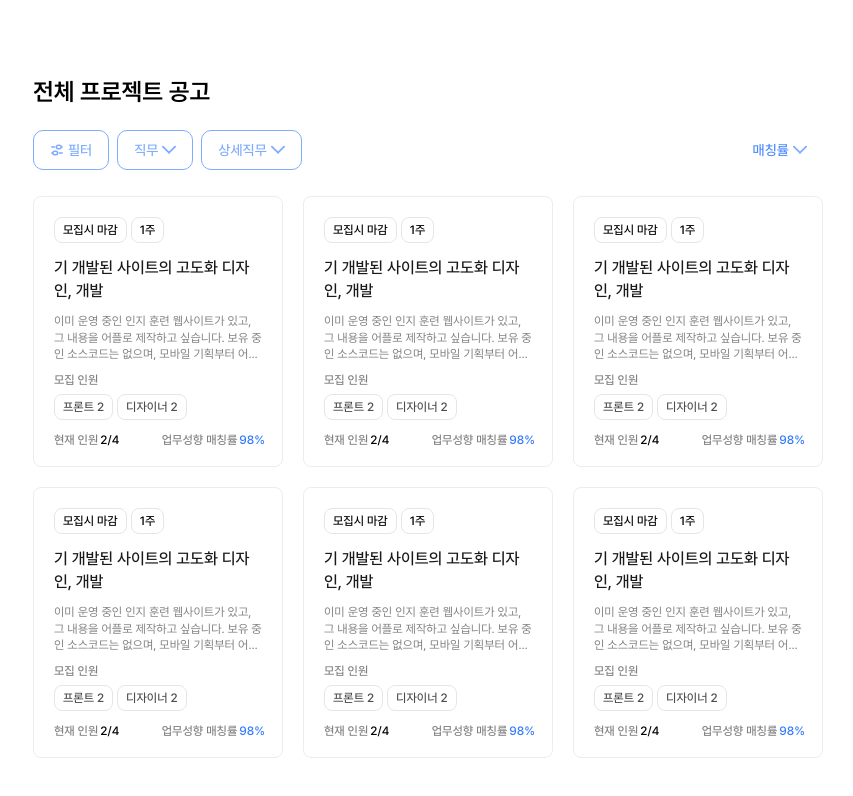
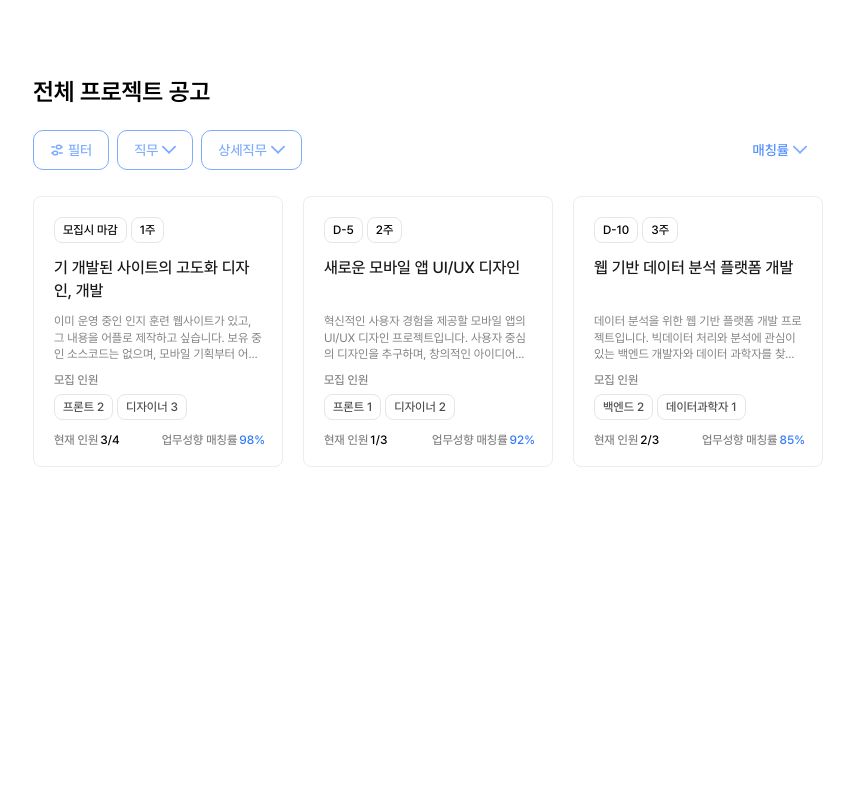
Before and after one commit to 9weeks-app-web/Team-2, a Next.js app: page /project in a window 1280 px wide. Shown: the part 1124-1920 px from the top of the page, without its empty margins (427-1280 px from the left). After the commit the page ends 1701 px from the top, so only its background shows below. Built offline with nearby package versions, Linux system fonts and the light colour scheme.

Commit message:
jaehyun, Feat:: Section3 / Project 목업데이터 연결   #9

```diff
--- a/src/app/project/components/Section3Card.tsx
+++ b/src/app/project/components/ProjectCard.tsx
@@ -6,36 +6,53 @@ import { font_size, font_weight, line_height } from "@/styles/typography";
 import { colors } from "@/styles/colors";
 import { B2_M_12 } from "@/styles/stylesComponents/typographyComponents";
 import { flexColumn } from "@/components/Flex/flexStyle";
-const Section3Card = () => {
+
+const Section3Card: React.FC<{ project: Project }> = ({ project }) => {
+  // D-Day 계산 함수
+  const calculateDDay = (deadline: Date) => {
+    const today = new Date();
+    const timeDiff = deadline.getTime() - today.getTime();
+    const dayDiff = Math.ceil(timeDiff / (1000 * 3600 * 24));
+
+    return dayDiff >= 0 ? `D-${dayDiff}` : `D+${Math.abs(dayDiff)}`;
+  };
+
+  // D-Day 혹은 '모집시 마감' 표시
+
+  const displayRecruitmentStatus = project.recruitmentStatus
+    ? calculateDDay(project.recruitmentStatus)
+    : "모집시 마감";
   return (
     <CardContainer>
       <Header>
-        <Tag text={"모집시 마감"} />
-        <Tag text={"1주"} />
+        <Tag text={displayRecruitmentStatus} />
+        <Tag text={project.recruitmentPeriod} />
       </Header>
       <Info>
-        <Title>기 개발된 사이트의 고도화 디자인, 개발</Title>
+        <Title>{project.title}</Title>
         <Desc>
           {/* 3글자 이상 ... 으로 처리   */}
-          이미 운영 중인 인지 훈련 웹사이트가 있고, 그 내용을 어플로 제작하고
-          싶습니다. 보유 중인 소스코드는 없으며, 모바일 기획부터 어쩌구 저쩌구
+          {project.description}
         </Desc>
       </Info>
       <MemberQuota>
         <B2_M_12 className="neutral50">모집 인원</B2_M_12>
         <TagContainer>
-          <Tag text={"프론트 2"} />
-          <Tag text={"디자이너 2"} />
+          {Object.entries(project.memberQuota).map(([role, count]) => (
+            <Tag key={role} text={`${role} ${count}`} />
+          ))}
+          {/* <Tag text={project.memberQuota[0].toString()} /> */}
+          {/* <Tag text={"디자이너 2"} /> */}
         </TagContainer>
       </MemberQuota>
       <Footer>
         <TextContainer>
           <B2_M_12 className="neutral50">현재 인원</B2_M_12>
-          <B2_M_12>2/4</B2_M_12>
+          <B2_M_12>{`${project.currentMemberCount}/${project.totalMemberCount} `}</B2_M_12>
         </TextContainer>
         <TextContainer>
           <B2_M_12 className="neutral50">업무성향 매칭률</B2_M_12>
-          <B2_M_12 className="primary80">98%</B2_M_12>
+          <B2_M_12 className="primary80">{`${project.workTendencyMatchingRate}%`}</B2_M_12>
         </TextContainer>
       </Footer>
     </CardContainer>
--- a/src/app/project/components/Section/SectionAllProjects.tsx
+++ b/src/app/project/components/Section/SectionAllProjects.tsx
@@ -1,7 +1,7 @@
 import React from "react";
 import styled from "styled-components";
 import SectionHeader from "../../../../components/Section/SectionHeader";
-import Section3Card from "../Section3Card";
+import Section3Card from "../ProjectCard";
 const SectionAllProjects = () => {
   const filterList = [
     {
@@ -13,6 +13,49 @@ const SectionAllProjects = () => {
       id: 2,
     },
   ];
+
+  const projects: Project[] = [
+    {
+      id: 1,
+      title: "기 개발된 사이트의 고도화 디자인, 개발",
+      description:
+        "이미 운영 중인 인지 훈련 웹사이트가 있고, 그 내용을 어플로 제작하고 싶습니다. 보유 중인 소스코드는 없으며, 모바일 기획부터 어려움을 느껴",
+      // recruitmentStatus: null,
+      recruitmentPeriod: "1주",
+      memberQuota: { 프론트: 2, 디자이너: 3 },
+      currentMemberCount: 3,
+      totalMemberCount: 4,
+      workTendencyMatchingRate: 98,
+    },
+    {
+      id: 2,
+      title: "새로운 모바일 앱 UI/UX 디자인",
+      description:
+        "혁신적인 사용자 경험을 제공할 모바일 앱의 UI/UX 디자인 프로젝트입니다. 사용자 중심의 디자인을 추구하며, 창의적인 아이디어가 많은 디자이너를 기다립니다.",
+      recruitmentStatus: new Date(
+        new Date().getTime() + 5 * 24 * 60 * 60 * 1000
+      ), // 5일 후
+      recruitmentPeriod: "2주",
+      memberQuota: { 프론트: 1, 디자이너: 2 },
+      currentMemberCount: 1,
+      totalMemberCount: 3,
+      workTendencyMatchingRate: 92,
+    },
+    {
+      id: 3,
+      title: "웹 기반 데이터 분석 플랫폼 개발",
+      description:
+        "데이터 분석을 위한 웹 기반 플랫폼 개발 프로젝트입니다. 빅데이터 처리와 분석에 관심이 있는 백엔드 개발자와 데이터 과학자를 찾고 있습니다.",
+      recruitmentStatus: new Date(
+        new Date().getTime() + 10 * 24 * 60 * 60 * 1000
+      ), // 10일 후
+      recruitmentPeriod: "3주",
+      memberQuota: { 백엔드: 2, 데이터과학자: 1 },
+      currentMemberCount: 2,
+      totalMemberCount: 3,
+      workTendencyMatchingRate: 85,
+    },
+  ];
   return (
     <Section3>
       <SectionHeader
@@ -21,12 +64,9 @@ const SectionAllProjects = () => {
         filterList={filterList}
       ></SectionHeader>
       <ContentContainer>
-        <Section3Card />
-        <Section3Card />
-        <Section3Card />
-        <Section3Card />
-        <Section3Card />
-        <Section3Card />
+        {projects.map((project) => {
+          return <Section3Card key={project.id} project={project} />;
+        })}
       </ContentContainer>
     </Section3>
   );
--- a/src/components/Section/PageNavController.tsx
+++ b/src/components/Section/PageNavController.tsx
@@ -12,6 +12,10 @@ interface PageNavControllerProps {
   currentPage: number;
   totalPage: number;
 }
+
+/** 페이지네비게이션
+ * 사용할페이지의 현재페이지 , 전체페이지 , 이전페이지, 다음페이지 를 Props 로 넘겨주면된다.
+ */
 
 const PageNavController: React.FC<PageNavControllerProps> = ({
   goToNextPage,
--- a/src/components/Section/SectionHeader.tsx
+++ b/src/components/Section/SectionHeader.tsx
@@ -37,10 +37,10 @@ const SectionHeader = ({
         <MenuPanelContainer>
           <Category categoryList={categoryList}></Category>
           <PageNavController
-            goToNextPage={goToNextPage}
-            goToPrevPage={goToPrevPage}
-            currentPage={currentPage}
-            totalPage={totalPage}
+            goToNextPage={goToNextPage!}
+            goToPrevPage={goToPrevPage!}
+            currentPage={currentPage!}
+            totalPage={totalPage!}
           />
         </MenuPanelContainer>
       ) : null}
```
Also changed, not shown: src/app/project/types/Project.ts (added, +13 -0 lines), src/app/project/types/SectionHeader.props.ts (+4 -4 lines).
